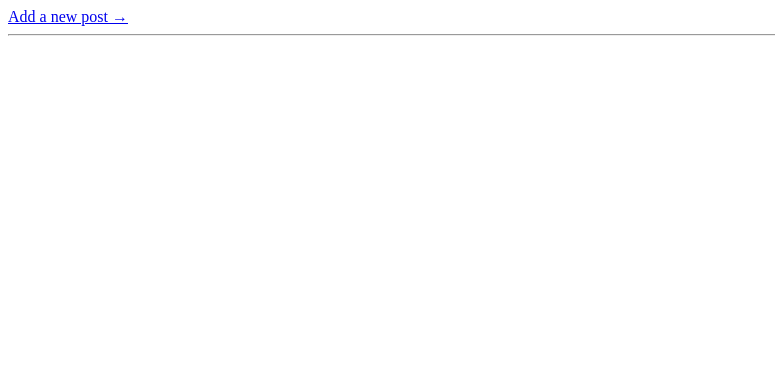
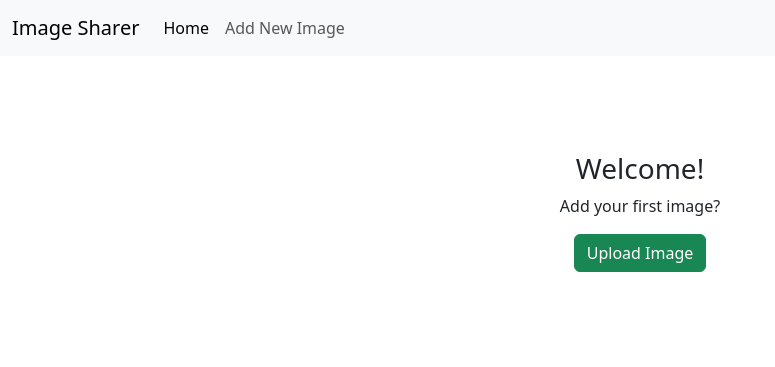
Before and after one commit to luigiay1123/django1st, a Django app: page / in a window 1280 px wide. Shown: the top 367 px of the page, without its empty margins (0-775 px from the left). Run offline with Django 5.2, Linux system fonts and the light colour scheme; data that the repository does not hold is empty; some libraries are stand-ins or nearby versions.

Commit message:
15. Adding BootStrap

```diff
--- a/feed/forms.py
+++ b/feed/forms.py
@@ -1,5 +1,5 @@
 from django import forms
 
 class PostForm(forms.Form):
-  text = forms.CharField()
   image = forms.FileField()
+  text = forms.CharField(label="Description")
--- a/templates/base.html
+++ b/templates/base.html
@@ -4,15 +4,19 @@
     <meta charset="UTF-8" />
     <meta name="viewport" content="width=device-width, initial-scale=1.0" />
     <title>{%block title%}Default Title{%endblock%}</title>
+    <link href="https://cdn.jsdelivr.net/npm/bootstrap@5.3.8/dist/css/bootstrap.min.css" rel="stylesheet" integrity="sha384-sRIl4kxILFvY47J16cr9ZwB07vP4J8+LH7qKQnuqkuIAvNWLzeN8tE5YBujZqJLB" crossorigin="anonymous">
   </head>
   <body>
+    {% include "includes/navbar.html" %}
     {% if messages %}
-      <ul class="messages">
-          {% for message in messages %}
-            <li{% if message.tags %} class="{{ message.tags }}"{% endif %}>{{ message }}</li>
-          {% endfor %}
-      </ul>
+      {% for message in messages %}
+        <div class="bg-{% if message.tags %}{{ message.tags }}{% else %}success{% endif %} bg-gradient text-center text-white py-4">
+          {{ message }}
+        </div>
+      {% endfor %}
     {% endif %}
+    <div class="container">
     {% block body %} {%endblock%}
+    </div>
   </body>
 </html>
--- a/templates/home.html
+++ b/templates/home.html
@@ -1,13 +1,27 @@
-{%extends "base.html"%} {% load thumbnail %} {%block title%}My super awesome
-homepage{%endblock%} {%block body%}
-<a href="{%url 'feed:post'%}">Add a new post &rarr;</a>
-<hr />
-{%for post in posts%}
-<a href="{% url 'feed:detail' post.id %}" style="display: inline-block">
-  {{post.text}} <br />
-  {% thumbnail post.image "200x200" crop="center" as im %}
-  <img src="{{ im.url }}" width="{{ im.width }}" height="{{ im.height }}" />
-  {% endthumbnail %}
-</a>
-<hr />
-{%endfor%} {%endblock%}
+{%extends "base.html"%}
+{% load thumbnail %}
+{%block title%}My super awesome homepage{%endblock%}
+{%block body%}
+
+<div class="row">
+  {%for post in posts%}
+    <div class="col-sm-6 col-md-3">
+        <div class="card my-4">
+          {% thumbnail post.image "200x200" crop="center" as im %}
+          <img src="{{ im.url }}" class="card-img-top" alt="...">
+          {% endthumbnail %}
+          <div class="card-body">
+            <p class="card-text">{{post.text}}</p>
+            <a href="{% url 'feed:detail' post.id %}" class="btn btn-primary">View Full Image</a>
+          </div>
+        </div>
+    </div>
+    {% empty %}
+      <div class="col-sm-6 offset-3 text-center py-5 my-5">
+        <h3>Welcome!</h3>
+        <p>Add your first image?</p>
+        <a href="{% url 'feed:post' %}" class="btn btn-large btn-success">Upload Image</a>
+      </div>
+  {%endfor%}
+</div>
+{%endblock%}
--- /dev/null
+++ b/templates/includes/navbar.html
@@ -0,0 +1,18 @@
+ <nav class="navbar navbar-expand-lg bg-body-tertiary">
+      <div class="container-fluid">
+        <a class="navbar-brand" href="/">Image Sharer</a>
+        <button class="navbar-toggler" type="button" data-bs-toggle="collapse" data-bs-target="#navbarNav" aria-controls="navbarNav" aria-expanded="false" aria-label="Toggle navigation">
+        <span class="navbar-toggler-icon"></span>
+        </button>
+        <div class="collapse navbar-collapse" id="navbarNav">
+          <ul class="navbar-nav">
+            <li class="nav-item">
+              <a class="nav-link active" aria-current="page" href="{% url 'feed:index' %}">Home</a>
+            </li>
+            <li class="nav-item">
+              <a class="nav-link" href="{% url 'feed:post' %}">Add New Image</a>
+            </li>
+          </ul>
+       </div>
+      </div>
+  </nav>
```
Also changed, not shown: templates/detail.html (+9 -6 lines), templates/new_post.html (+7 -6 lines), db.sqlite3, media/lego-rouge_dcvK81Z.webp (added), 1 other file.
